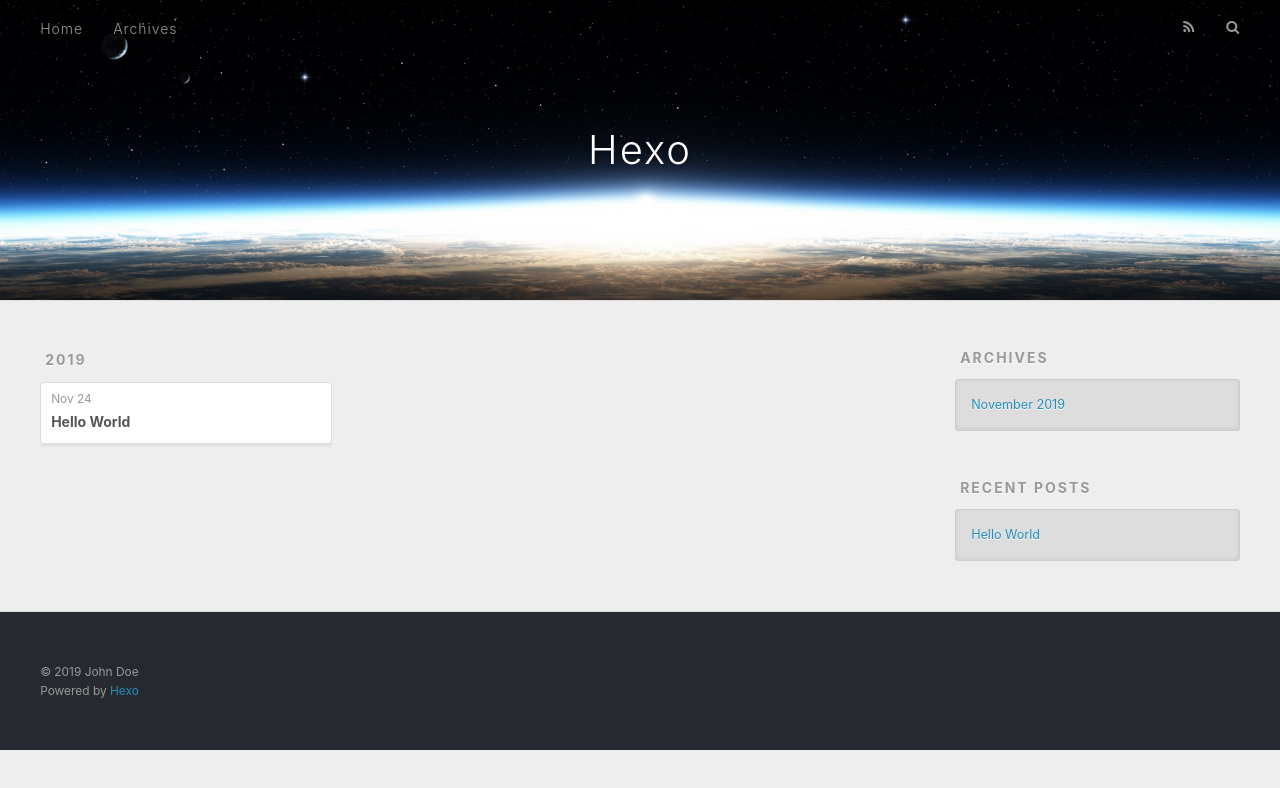
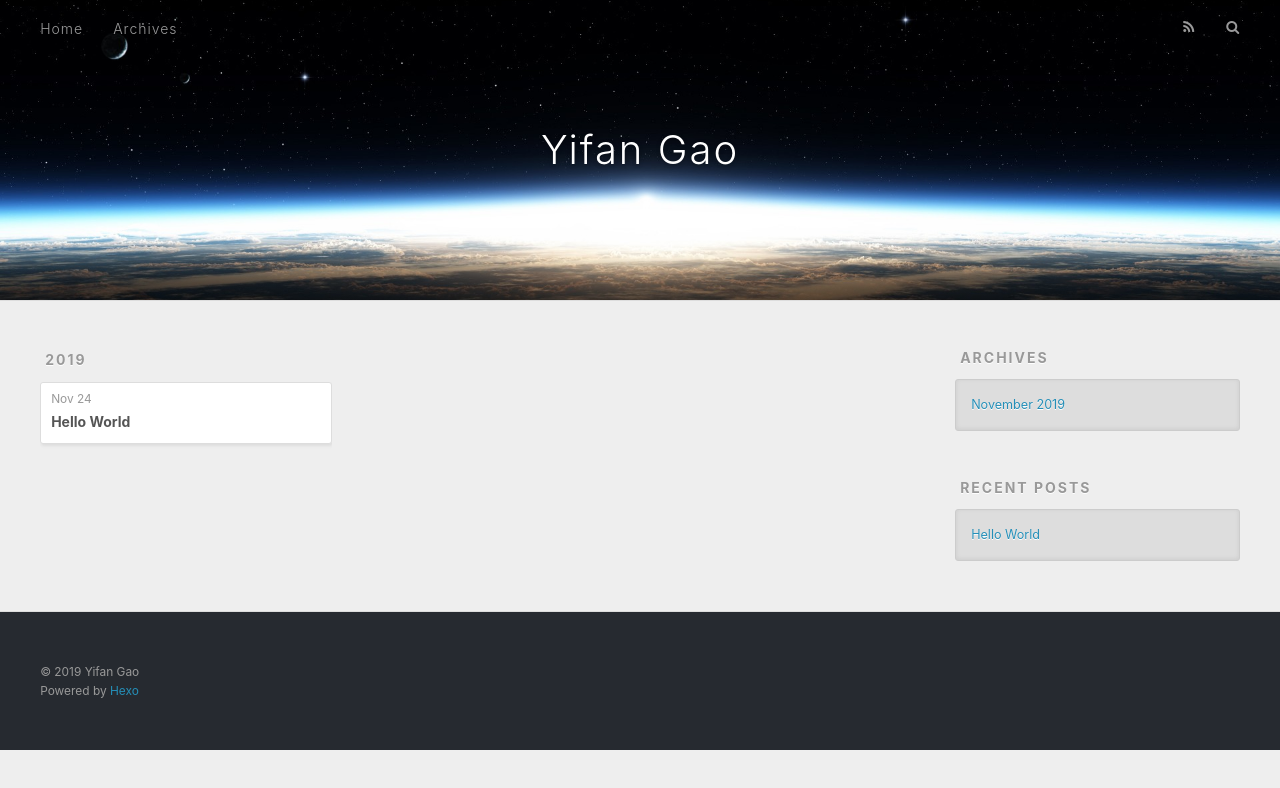
Before and after one commit to wangzai404/wangzai404.github.io, a plain HTML site: page archives/2019/11/index.html in a window 1280 px wide. Drawn offline with nearby package versions, Linux system fonts and the light colour scheme.

Commit message:
Site updated: 2019-11-25 01:30:33

```diff
--- a/archives/2019/11/index.html
+++ b/archives/2019/11/index.html
@@ -5,16 +5,16 @@
 
 
 
-  <title>Archives: 2019/11 | Hexo</title>
+  <title>Archives: 2019/11 | Yifan Gao</title>
   <meta name="viewport" content="width=device-width, initial-scale=1, maximum-scale=1">
   <meta property="og:type" content="website">
-<meta property="og:title" content="Hexo">
+<meta property="og:title" content="Yifan Gao">
 <meta property="og:url" content="http:&#x2F;&#x2F;yoursite.com&#x2F;archives&#x2F;2019&#x2F;11&#x2F;index.html">
-<meta property="og:site_name" content="Hexo">
+<meta property="og:site_name" content="Yifan Gao">
 <meta property="og:locale" content="en">
 <meta name="twitter:card" content="summary">
 
-    <link rel="alternate" href="/atom.xml" title="Hexo" type="application/atom+xml">
+    <link rel="alternate" href="/atom.xml" title="Yifan Gao" type="application/atom+xml">
 
 
     <link rel="icon" href="/favicon.png">
@@ -33,7 +33,7 @@
   <div id="header-outer" class="outer">
     <div id="header-title" class="inner">
       <h1 id="logo-wrap">
-        <a href="/" id="logo">Hexo</a>
+        <a href="/" id="logo">Yifan Gao</a>
       </h1>
 
     </div>
@@ -138,7 +138,7 @@
 
   <div class="outer">
     <div id="footer-info" class="inner">
-      &copy; 2019 John Doe<br>
+      &copy; 2019 Yifan Gao<br>
       Powered by <a href="http://hexo.io/" target="_blank">Hexo</a>
     </div>
   </div>
```
Also changed, not shown: 2019/11/24/hello-world/index.html (+6 -6 lines), archives/2019/index.html (+6 -6 lines), archives/index.html (+6 -6 lines), index.html (+7 -7 lines).
